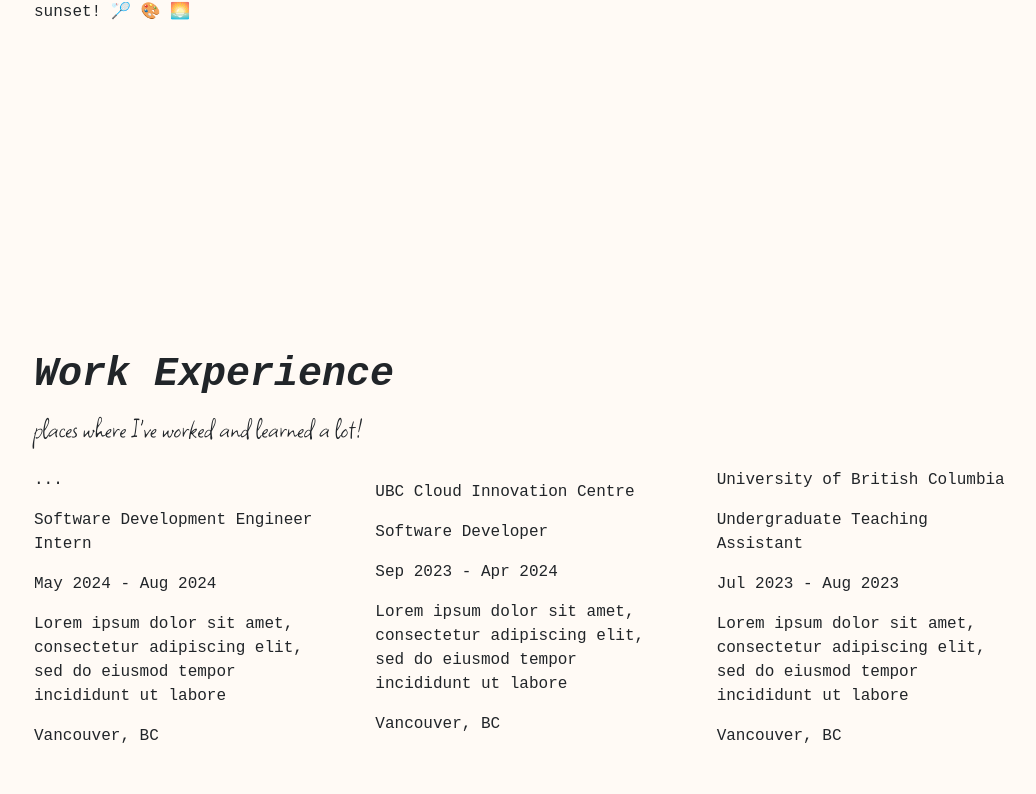
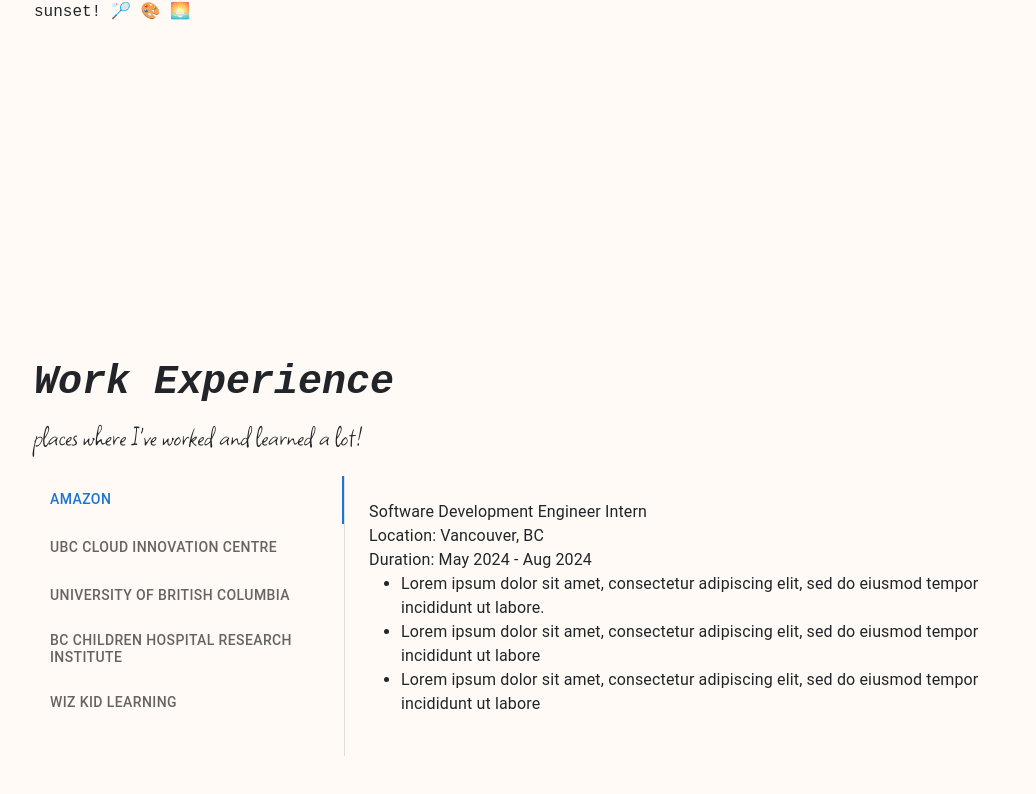
Before and after one commit to julyou/julyou.github.io, a React (Create React App) app: page / in a window 1280 px wide. Shown: the part 1462-2256 px from the top of the page, without its empty margins (94-1130 px from the left). Built offline with nearby package versions, Linux system fonts and the light colour scheme.

Commit message:
fix min height css, add vertical tabs for work experience

```diff
--- a/package.json
+++ b/package.json
@@ -24,6 +24,7 @@
     "react-popper": "^2.3.0",
     "react-simple-typewriter": "^5.0.1",
     "react-typewriter": "^0.4.1",
+    "reactstrap": "^9.2.2",
     "typewriter-effect": "^2.21.0",
     "web-vitals": "^2.1.4"
   },
--- a/src/components/pages/About.tsx
+++ b/src/components/pages/About.tsx
@@ -2,6 +2,7 @@ import React, { useState } from "react";
 import "../../styles/About.css";
 import Blob from "../../icons/Blob";
 
+// First page: About me section (brief summary)
 const About: React.FC = () => {
   const [isVideoPlaying, setIsVideoPlaying] = useState(false);
 
--- a/src/components/pages/Intro.tsx
+++ b/src/components/pages/Intro.tsx
@@ -5,9 +5,10 @@ import LinkedInIcon from "@mui/icons-material/LinkedIn";
 import EmailIcon from "@mui/icons-material/Email";
 import "../../styles/Intro.css";
 
+// Second page: Introduction section (more detailed)
 const Intro: React.FC = () => {
   return (
-    <div className="intro-section">
+    <div className="section">
       <div className="intro-content">
         <div className="intro-image">
           <img src="/assets/art_animated.png" alt="art" className="intro-img" />
--- a/src/components/pages/NavBar.tsx
+++ b/src/components/pages/NavBar.tsx
@@ -2,6 +2,7 @@ import React from "react";
 import { Nav, Navbar, Container, Offcanvas } from "react-bootstrap";
 import "../../styles/NavBar.css";
 
+// Navigation bar
 const NavBar: React.FC = () => {
   return (
     <Navbar expand="md" fixed="top">
--- a/src/components/pages/WorkExperience.tsx
+++ b/src/components/pages/WorkExperience.tsx
@@ -1,7 +1,9 @@
 import React from "react";
-import WorkExperienceData from "../../data/WorkExperienceData";
+
 import "../../styles/WorkExperience.css";
+import VerticalTabs from "./WorkExperienceContent";
 
+// Third page: work experience section
 interface WorkExperienceProps {}
 
 const WorkExperience: React.FC<WorkExperienceProps> = () => {
@@ -16,17 +18,7 @@ const WorkExperience: React.FC<WorkExperienceProps> = () => {
       </div>
 
       <div className="section-content">
-        {WorkExperienceData.map((experience, index) => (
-          <div key={index} className="experience-text">
-            <p>{experience.company}</p>
-            <p>{experience.title}</p>
-            <p>
-              {experience.startDate} - {experience.endDate}
-            </p>
-            <p>{experience.description}</p>
-            <p>{experience.location}</p>
-          </div>
-        ))}
+        <VerticalTabs />
       </div>
     </div>
   );
--- /dev/null
+++ b/src/components/pages/WorkExperienceContent.tsx
@@ -0,0 +1,90 @@
+import React from "react";
+import { Tabs, Tab, Typography, Box } from "@mui/material";
+
+import WorkExperienceData from "../../data/WorkExperienceData";
+
+// Work experience content using vertical tabs/navigation
+interface TabPanelProps {
+  children?: React.ReactNode;
+  index: number;
+  value: number;
+}
+
+function TabPanel(props: TabPanelProps) {
+  const { children, value, index, ...other } = props;
+
+  return (
+    <div
+      role="tabpanel"
+      hidden={value !== index}
+      id={`vertical-tabpanel-${index}`}
+      aria-labelledby={`vertical-tab-${index}`}
+      {...other}
+    >
+      {value === index && (
+        <Box sx={{ p: 3 }}>
+          <Typography>{children}</Typography>
+        </Box>
+      )}
+    </div>
+  );
+}
+
+function accessibilityProps(index: number) {
+  return {
+    id: `vertical-tab-${index}`,
+    "aria-controls": `vertical-tabpanel-${index}`,
+  };
+}
+
+export default function VerticalTabs() {
+  const [value, setValue] = React.useState(0);
+
+  const handleChange = (event: React.SyntheticEvent, newValue: number) => {
+    setValue(newValue);
+  };
+
+  return (
+    <Box
+      sx={{
+        flexGrow: 1,
+        display: "flex",
+      }}
+    >
+      <Tabs
+        orientation="vertical"
+        variant="scrollable"
+        value={value}
+        onChange={handleChange}
+        aria-label="Vertical tabs"
+        sx={{ borderRight: 1, borderColor: "divider"}}
+      >
+        {WorkExperienceData.map((experience, index) => (
+          <Tab
+            key={index}
+            label={experience.company}
+            {...accessibilityProps(index)}
+            sx={{
+              textAlign: "left",
+              WebkitAlignSelf: "flex-start"
+            }}
+          />
+        ))}
+      </Tabs>
+      {WorkExperienceData.map((experience, index) => (
+        <TabPanel key={index} value={value} index={index}>
+          <Typography align="left">{experience.title}</Typography>
+          <Typography align="left">{`Location: ${experience.location}`}</Typography>
+          <Typography align="left">{`Duration: ${experience.startDate} - ${experience.endDate}`}</Typography>
+          <Typography align="left" component="div">
+            <ul>
+              {experience.description.map((line, i) => (
+                <li key={i}>{line}</li>
+              ))}
+            </ul>
+          </Typography>
+        </TabPanel>
+      ))}
+    </Box>
+  );
+}
--- a/src/data/WorkExperienceData.ts
+++ b/src/data/WorkExperienceData.ts
@@ -4,18 +4,21 @@ interface WorkExperience {
   startDate: string;
   endDate: string;
   location: string;
-  description: string;
+  description: string[];
 }
 
 const WorkExperienceData: WorkExperience[] = [
   {
-    company: "...",
+    company: "Amazon",
     title: "Software Development Engineer Intern",
     startDate: "May 2024",
     endDate: "Aug 2024",
     location: "Vancouver, BC",
-    description:
+    description: [
+      "Lorem ipsum dolor sit amet, consectetur adipiscing elit, sed do eiusmod tempor incididunt ut labore.",
       "Lorem ipsum dolor sit amet, consectetur adipiscing elit, sed do eiusmod tempor incididunt ut labore",
+      "Lorem ipsum dolor sit amet, consectetur adipiscing elit, sed do eiusmod tempor incididunt ut labore"
+    ]
   },
   {
     company: "UBC Cloud Innovation Centre",
@@ -23,8 +26,11 @@ const WorkExperienceData: WorkExperience[] = [
     startDate: "Sep 2023",
     endDate: "Apr 2024",
     location: "Vancouver, BC",
-    description:
+    description: [
+      "Lorem ipsum dolor sit amet, consectetur adipiscing elit, sed do eiusmod tempor incididunt ut labore.",
       "Lorem ipsum dolor sit amet, consectetur adipiscing elit, sed do eiusmod tempor incididunt ut labore",
+      "Lorem ipsum dolor sit amet, consectetur adipiscing elit, sed do eiusmod tempor incididunt ut labore"
+    ]
   },
   {
     company: "University of British Columbia",
@@ -32,8 +38,30 @@ const WorkExperienceData: WorkExperience[] = [
     startDate: "Jul 2023",
     endDate: "Aug 2023",
     location: "Vancouver, BC",
-    description:
+    description: [
       "Lorem ipsum dolor sit amet, consectetur adipiscing elit, sed do eiusmod tempor incididunt ut labore",
+      "Lorem ipsum dolor sit amet, consectetur adipiscing elit, sed do eiusmod tempor incididunt ut labore."
+    ]
+  },
+  {
+    company: "BC Children Hospital Research Institute",
+    title: "Python Training Assistant",
+    startDate: "May 2022",
+    endDate: "Aug 2023",
+    location: "Vancouver, BC",
+    description: [
+      "Lorem ipsum dolor sit amet, consectetur adipiscing elit, sed do eiusmod tempor incididunt ut labore"
+    ]
+  },
+  {
+    company: "Wiz Kid Learning",
+    title: "Coding Instructor",
+    startDate: "May 2021",
+    endDate: "Aug 2022",
+    location: "Toronto, ON (remote)",
+    description: [
+      "Lorem ipsum dolor sit amet, consectetur adipiscing elit, sed do eiusmod tempor incididunt ut labore"
+    ]
   },
 ];
 
--- a/src/styles/Global.css
+++ b/src/styles/Global.css
@@ -43,16 +43,9 @@ p {
   font-family: monospace;
 }
 
-/* Section intros (description about the section)*/
-.section-intro p {
-  font-family: square-peg;
-  font-size: 30px;
-  text-align: left;
-}
-
 /* Styling for sections*/
 .section {
-  height: 100vh;
+  min-height: 100vh;
   display: flex;
   padding-top: 3%;
   padding-left: 10%;
@@ -60,6 +53,13 @@ p {
   flex-direction: column;
   justify-content: center;
   background-color: var(--off-white);
+}
+
+/* Section intros (description about the section)*/
+.section-intro p {
+  font-family: square-peg;
+  font-size: 30px;
+  text-align: left;
 }
 
 /* Styling for section headers (title)*/
--- a/src/styles/Intro.css
+++ b/src/styles/Intro.css
@@ -1,14 +1,4 @@
 @import "Global.css";
-
-.intro-section {
-  height: 100vh;
-  display: flex;
-  justify-content: center;
-  align-items: center;
-  background-color: var(--off-white);
-  padding-left: 10%;
-  padding-right: 10%;
-}
 
 .intro-content {
   text-align: center;
```
Also changed, not shown: src/styles/VTcontent.css (added, +32 -0 lines), src/styles/VTlist.css (added, +25 -0 lines), src/styles/VerticalTab.css (added, +36 -0 lines), 1 other file (tests, documents, lock files or other folders).
